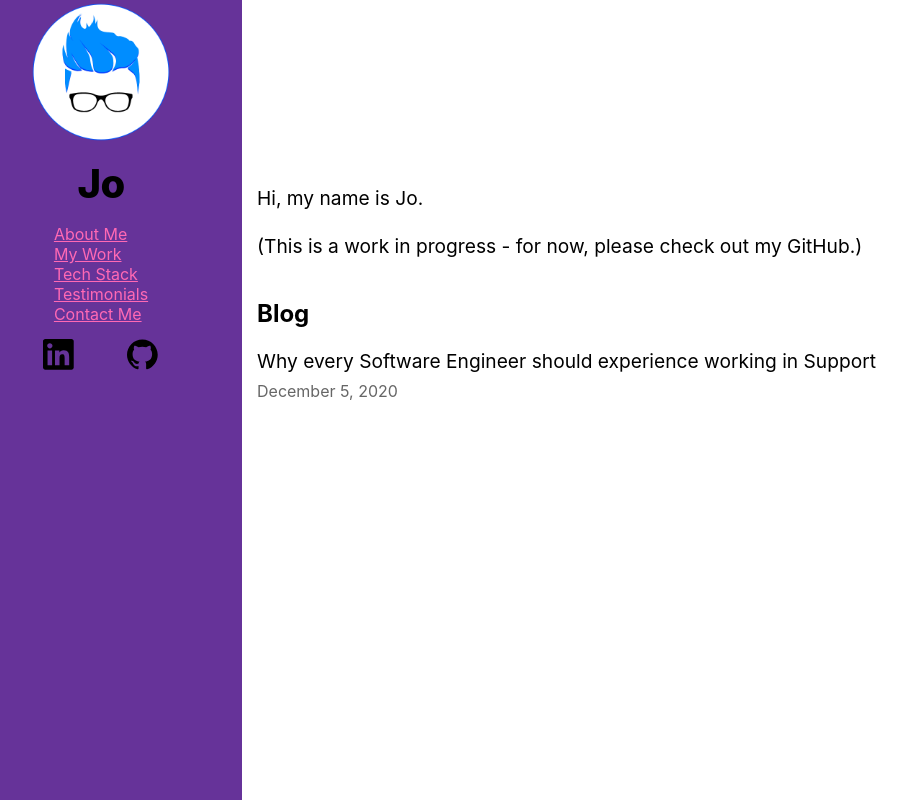
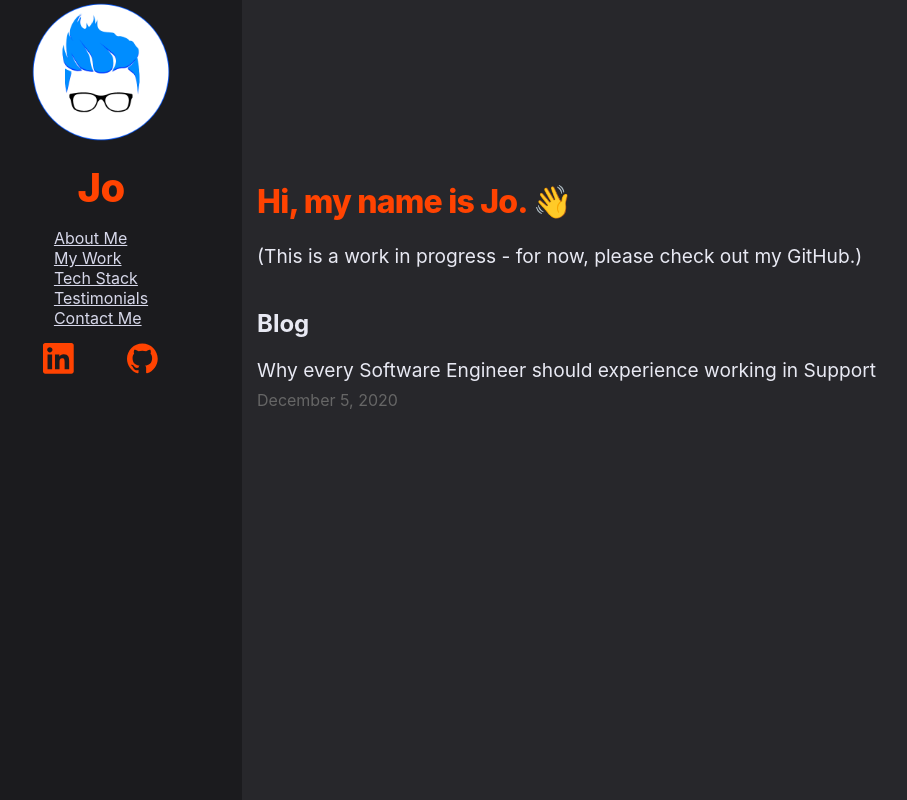
Before and after one commit to jamdelion/jo-portfolio, a Next.js app: page / in a window 1280 px wide. Shown: the whole page, without its empty margins (8-915 px from the left). Built offline with nearby package versions, Linux system fonts and the light colour scheme.

Commit message:
Fix some icons and experiment with colour scheme

```diff
--- a/components/layout.js
+++ b/components/layout.js
@@ -29,6 +29,8 @@
       </Head>
       <aside className={`${utilStyles.flexcolumn} ${styles.sidebar}`}>
         <header className={`${utilStyles.flexcolumn} ${styles.header}`}>
+          <Link href='/'>
+            <a className={utilStyles.center}>
               <Image
                 priority
                 src='/images/profile.jpg'
@@ -38,6 +40,8 @@
                 alt={name}
               />
               <h1 className={utilStyles.heading2Xl}>{name}</h1>
+            </a>
+          </Link>
         </header>
         <Nav></Nav>
         <div className={utilStyles.flexrow}>
--- a/components/layout.module.css
+++ b/components/layout.module.css
@@ -7,12 +7,14 @@
   grid-template-columns: 250px 1fr 1fr 1fr;
   grid-template-rows: 150px 1fr auto;
   grid-gap: 15px;
-  height: 100vh;
+  min-height: 100vh;
+  background-color: var(--darkBackground);
 }
 
 .header {
   align-items: center;
-  /* background-color: blue; */
+  /* background-color: black;
+  width: 100%; */
 }
 
 .backToHome {
@@ -23,7 +25,7 @@
   grid-area: a;
   align-items: center;
   padding-right: 2rem;
-  background-color: rebeccapurple;
+  background-color: var(--darkestBackground);
   /* justify-content: space-between; */
 }
 
@@ -33,4 +35,5 @@
 
 .picture {
   grid-area: c;
+  margin-right: 2rem;
 }
--- a/components/nav.module.css
+++ b/components/nav.module.css
@@ -5,6 +5,6 @@
 }
 
 .navbar__item {
-  color: hotpink;
+  color: var(--otherFontColor);
   text-decoration: underline;
 }
--- a/components/project.module.css
+++ b/components/project.module.css
@@ -29,9 +29,11 @@
 }
 
 .project_links a {
+  /* <code> and <live> button */
   background-color: var(--accentColor);
   padding: 0.5rem;
   border-radius: 3px;
+  margin: 0.15rem;
   /* transition: font 0.3s ease-out; */
 }
 
--- a/pages/index.js
+++ b/pages/index.js
@@ -22,12 +22,11 @@
         <title>{siteTitle}</title>
       </Head>
       <section className={utilStyles.headingMd}>
-        <p>Hi, my name is Jo.</p>
+        <p className={utilStyles.headingXl}>Hi, my name is Jo. 👋 </p>
         <p>
           (This is a work in progress - for now, please check out{" "}
           <a href='https://www.github.com/jamdelion'>my GitHub</a>.)
         </p>
-        {/* <Nav></Nav> */}
       </section>
       <section className={`${utilStyles.headingMd} ${utilStyles.padding1px}`}>
         <h2 className={utilStyles.headingLg}>Blog</h2>
--- a/pages/my-work.js
+++ b/pages/my-work.js
@@ -3,8 +3,6 @@
 import utilStyles from "../styles/utils.module.css";
 import { getSortedData, projectsDirectory } from "../lib/markdown-files";
 import Link from "next/link";
-import Date from "../components/date";
-import Image from "next/image";
 
 export async function getServerSideProps() {
   const allProjectsData = getSortedData(projectsDirectory);
@@ -19,9 +17,6 @@
   return (
     <Layout>
       <h1>My Work</h1>
-      {/* <Project project_name={"TeleGran"}></Project>
-         <Project project_name={"Grinder"}></Project> */}
-      ---
       <section className={`${utilStyles.headingMd} ${utilStyles.padding1px}`}>
         <h2 className={utilStyles.headingLg}>Projects</h2>
         <ul className={`${utilStyles.list} ${utilStyles.grid}`}>
--- a/pages/tech-stack.js
+++ b/pages/tech-stack.js
@@ -11,7 +11,7 @@
       <Head>
         <title>{siteTitle}</title>
       </Head>
-      <section className={utilStyles.viewheight}>
+      <section>
         <h1>Tech Stack</h1>
         {/* <h3 className="page__subtitle page__titles section-padding">Tech Stack</h3> */}
         <ul className={styles.techstack__list}>
--- a/pages/techstack.module.css
+++ b/pages/techstack.module.css
@@ -25,6 +25,6 @@
 }
 
 .techstack__listitem svg {
-  fill: var(--accent-color-dark);
+  fill: var(--popColour);
   height: 2rem;
 }
--- a/styles/globals.css
+++ b/styles/globals.css
@@ -1,10 +1,19 @@
 :root {
   font-family: "Roboto", sans-serif;
-  --fontColor: black;
-  --background: #041549;
+  /* --fontColor: black;
+  --background: rebeccapurple; */
+  /* --background: #041549; */
   /* --accentColor: hsl(331, 100%, 58%); */
-  --accentColor: skyblue;
-  color: var(--fontColor);
+  /* --accentColor: skyblue; */
+  color: var(--mainFontColor);
+
+  --mainFontColor: #e8e9f3;
+  --otherFontColor: #d7d8ea;
+  --accentColor: #ff4301;
+  --darkestBackground: #1b1b1e;
+  --darkBackground: #27272b;
+  --lightBackground: #3a3a40;
+  --popColour: #ff4301;
 }
 
 html,
--- a/styles/utils.module.css
+++ b/styles/utils.module.css
@@ -4,6 +4,7 @@
   font-weight: 800;
   letter-spacing: -0.05rem;
   margin: 1rem 0;
+  color: var(--popColour);
 }
 
 .headingXl {
@@ -12,6 +13,7 @@
   font-weight: 800;
   letter-spacing: -0.05rem;
   margin: 1rem 0;
+  color: var(--accentColor);
 }
 
 .headingLg {
@@ -65,6 +67,10 @@
   flex-direction: column;
 }
 
+.center {
+  text-align: center;
+}
+
 .grid {
   display: grid;
   grid-template-columns: repeat(auto-fit, minmax(15rem, 300px));
```
Also changed, not shown: components/project-thumbnail.js (+0 -43 lines), pages/projects/[id].js (+0 -13 lines), public/images/icons.svg, public/vercel.svg (deleted). Lines whose indentation alone changed are shown as unchanged.
